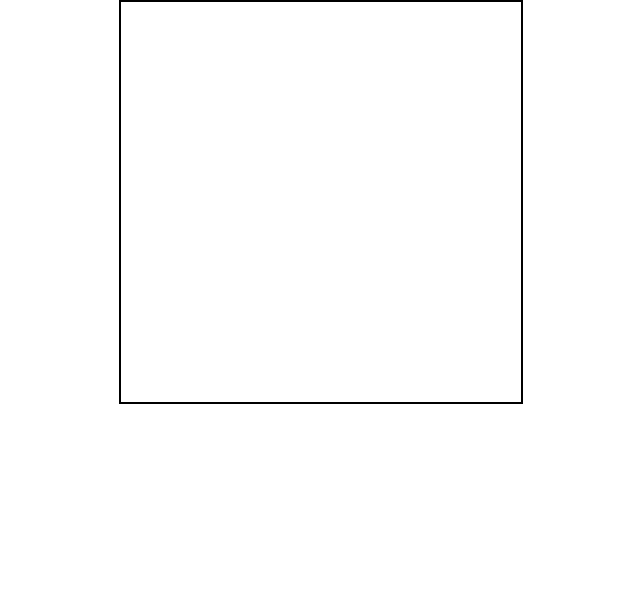
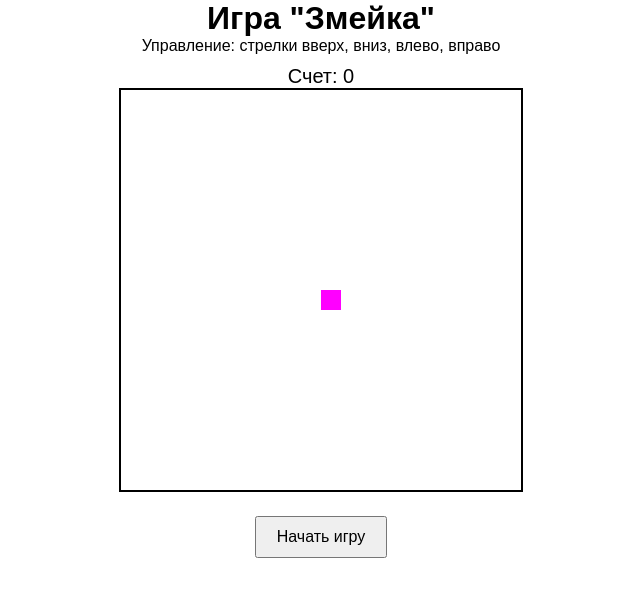
Before and after one commit to ksenia-sun/my-project, a plain HTML site: page snake/index.html in a window 1280 px wide. Shown: the whole page, without its empty margins (319-959 px from the left). Drawn offline with Linux system fonts and the light colour scheme.

Commit message:
Step 2: Add basic snake rendering on canvas

```diff
--- a/snake/index.html
+++ b/snake/index.html
@@ -17,14 +17,71 @@
 		.canvas-container {
 			border: 2px solid #000;
 		}
+		.score-item {
+			margin-top: 10px;
+			font-size: 20px;
+		}
+		.startButton {
+			margin-top: 20px;
+			padding: 10px 20px;
+			font-size: 16px;
+			cursor: pointer;
+		}
 	</style>
 </head>
 <body>
+	<h1>Игра "Змейка"</h1>
+	<p>Управление: стрелки вверх, вниз, влево, вправо</p>
+	<p id="score" class="score-item">Счет: 0</p>
+
 	<canvas id="canvas" class="canvas-container" width="400" height="400"></canvas>
+	<div>
+		<button class="startButton">Начать игру</button>
+	</div>
 
 <script>
+	const srope = document.getElementById('score');
+	const startButton = document.querySelector('.startButton');
 	const canvas = document.querySelector('.canvas-container');
 	const ctx = canvas.getContext('2d');
+
+	const gridSize = 20;
+	let snake = [{
+			x: 200,
+			y: 200
+		}];
+
+	const startGame = () => {
+		// snake = [{
+		// 	x: 200,
+		// 	y: 200
+		// }];
+
+		score.textContent = 'Счет: 0';
+		startButton.style.display = 'none';
+	};
+
+	const gameLoop = () => {
+		ctx.clearRect(0,0, canvas.width, canvas.height);
+		ctx.fillStyle = '#ff00ff';
+
+		snake.forEach(segment => {
+			ctx.fillRect(segment.x, segment.y, gridSize, gridSize);
+		});
+
+		console.log(snake);
+
+		// if (snake.length > 0) {
+		// 	setTimeout(gameLoop, 150);
+		// }
+	};
+
+	// создали базу
+
+	gameLoop();
+
+	startButton.addEventListener('click', startGame);
+
 </script>
 
 </body>
```
